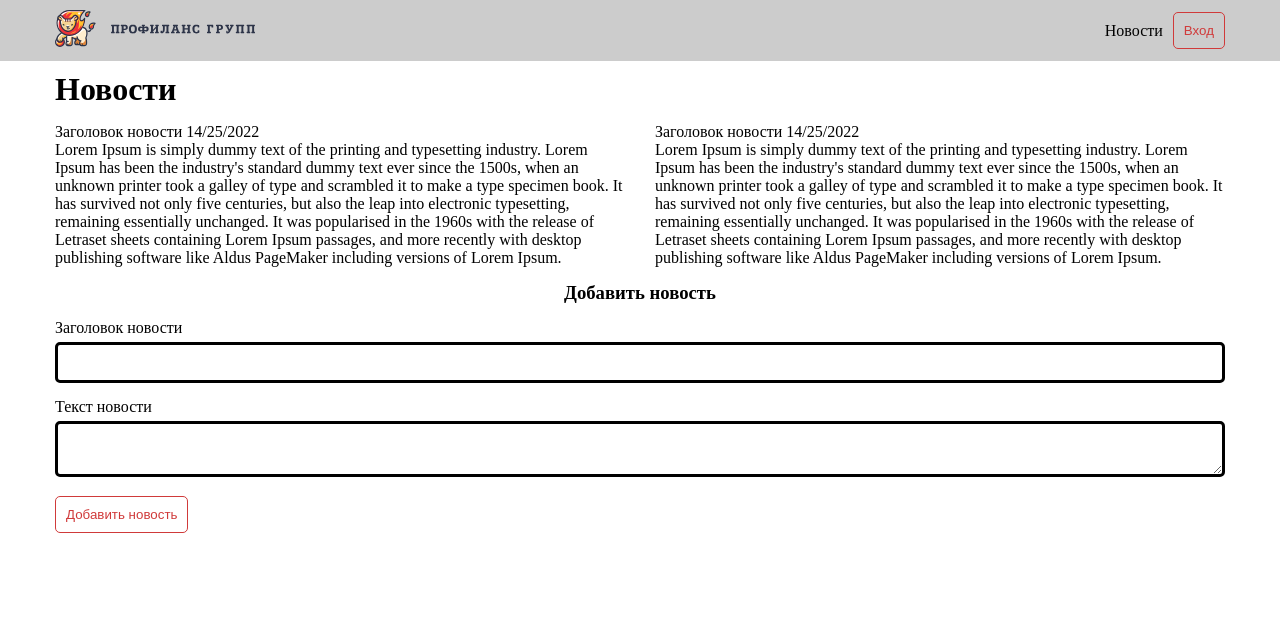
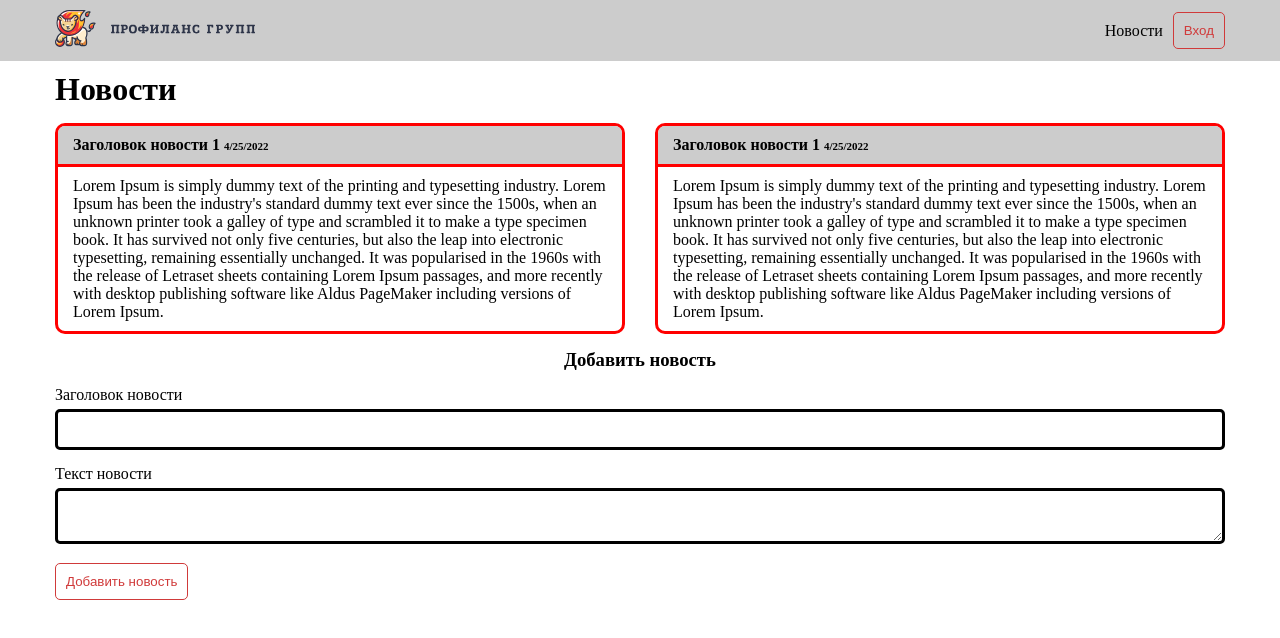
Before and after one commit to alexbirwp/news, a React (Create React App) app: page /news in a window 1280 px wide. Shown: the top 638 px of the page. Built offline with nearby package versions, Linux system fonts and the light colour scheme.

Commit message:
approving and removing news

```diff
--- a/src/components/Layout/Button.jsx
+++ b/src/components/Layout/Button.jsx
@@ -1,7 +1,7 @@
 import styles from './Button.module.scss';
 
-const Button = ({children, useType, ...props}) => {
-    const fullClassName = `${styles.button} ${useType ?  styles[useType] : ''}`
+const Button = ({children, useType, className, ...props}) => {
+    const fullClassName = `${className || ''} ${styles.button} ${useType ?  styles[useType] : ''}`
     return (
         <button
         className={fullClassName}
--- a/src/components/News/NewsList.jsx
+++ b/src/components/News/NewsList.jsx
@@ -22,7 +22,7 @@ const NewsList = () => {
         <div className={styles.newslist}>
             {filteredNews.map(currentNews =>
             <NewsListElement
-            idAdmin={isUserAdmin}
+            isAdmin={isUserAdmin}
             element={currentNews}
             key={currentNews.id} />)
             }
--- a/src/components/News/NewsList.module.scss
+++ b/src/components/News/NewsList.module.scss
@@ -6,9 +6,9 @@
     gap: 30px;
 
     & > div {
-        flex: 1 1 calc(50% - 15px);
-        @media (max-width: 600px) {
-            flex: 1 1 calc(100px);
+        flex: 0 1 calc(50% - 15px);
+        @media (max-width: 700px) {
+            flex: 1 1 100%;
         }
     }
 
--- a/src/components/News/NewsListElement.jsx
+++ b/src/components/News/NewsListElement.jsx
@@ -1,18 +1,28 @@
 import NewsListElementActions from "./NewsListElementActions";
+import styles from './NewsListElement.module.scss'
 
 const NewsListElement = ({element, isAdmin}) => {
     const displayDate = (new Date(element.timestamp)).toLocaleDateString();
 
     return (
-        <div>
-            <div>
-                <div>
-                    {element.title}
-                    <span>{displayDate}</span>
+        <div
+        className={styles['newselement']}>
+            <div
+            className={styles['newselement-header']}>
+                <div
+                className={styles['newselement-info']}>
+                    {element.title} <span
+                    className={styles['newselement-date']}>
+                        {displayDate}
+                    </span>
                 </div>
-                {isAdmin && <NewsListElementActions id={element.id} />}
+                {isAdmin &&
+                <NewsListElementActions
+                active={element.active}
+                id={element.id} />}
             </div>
-            <div>
+            <div
+            className={styles['newselement-body']}>
                 {element.text}
             </div>
         </div>
--- /dev/null
+++ b/src/components/News/NewsListElement.module.scss
@@ -0,0 +1,25 @@
+.newselement {
+    border: solid 3px red;
+    border-radius: 10px;
+    overflow: hidden;
+
+    .newselement-header {
+        border-bottom: solid 3px red;
+        background-color: #ccc;
+        padding: 10px 15px;
+        display: flex;
+        justify-content: space-between;
+        align-items: center;
+
+        .newselement-info {
+            font-weight: 600;
+
+            .newselement-date{
+                font-size: 11px;
+            }
+        }
+    }
+    .newselement-body {
+        padding: 10px 15px;
+    }
+}
--- a/src/components/News/NewsListElementActions.jsx
+++ b/src/components/News/NewsListElementActions.jsx
@@ -1,6 +1,39 @@
-
-const NewsListElementActions = ({id}) => {
-
+import crossIcon from "../../assets/imgs/cross-icon.svg"
+import checkIcon from "../../assets/imgs/check-icon.svg"
+import styles from './NewsListElementActions.module.scss'
+import { useDispatch } from "react-redux";
+import { remove, toggleActive } from "../../store/newsSlice";
+const NewsListElementActions = ({id, active}) => {
+    const dispatch = useDispatch();
+    const deleteHandler = () => {
+        dispatch(remove(id));
+    }
+    const approveHandler = () => {
+        dispatch(toggleActive(id));
+    }
+    return (
+        <div
+        className={styles['actions']}>
+            <button
+            onClick={deleteHandler}
+            title="Удалить"
+            className={styles['actions-element']}>
+                <img
+                src={crossIcon}
+                alt="Удалить" />
+            </button>
+            {!active &&
+            <button
+            onClick={approveHandler}
+            title="Одобрить"
+            className={styles['actions-element']}>
+                <img
+                src={checkIcon}
+                alt="Одобрить" />
+            </button>
+            }
+        </div>
+    );
 };
 
 
--- /dev/null
+++ b/src/components/News/NewsListElementActions.module.scss
@@ -0,0 +1,19 @@
+.actions {
+    display: flex;
+    align-items: center;
+
+    gap: 10px;
+
+    .actions-element {
+        display: block;
+        padding: 0;
+        border: 0;
+        cursor: pointer;
+        background-color: transparent;
+
+        img {
+            width: 30px;
+            height: auto;
+        }
+    }
+}
```
Also changed, not shown: src/assets/imgs/check-icon.svg (added), src/assets/imgs/cross-icon.svg (added).
